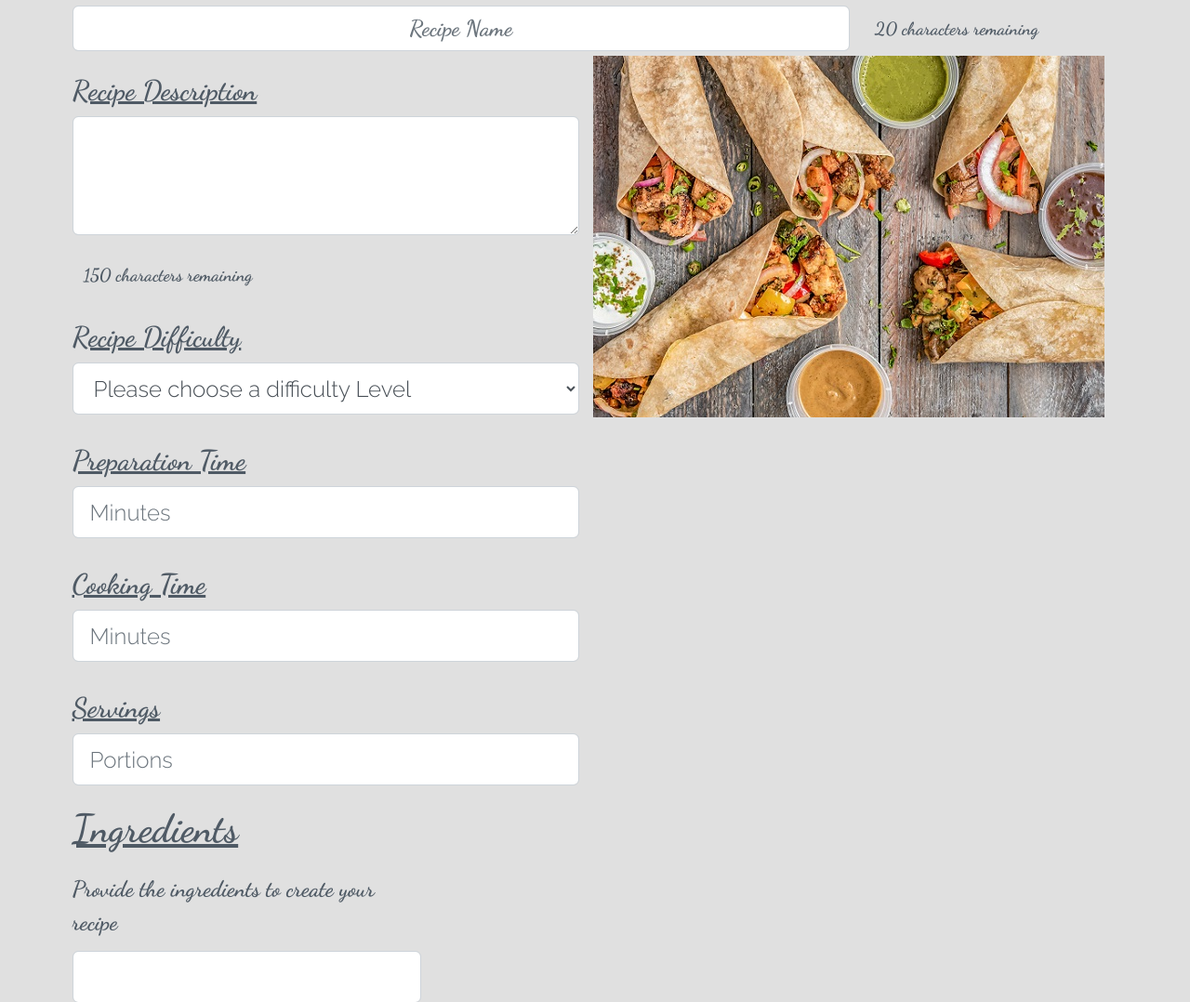
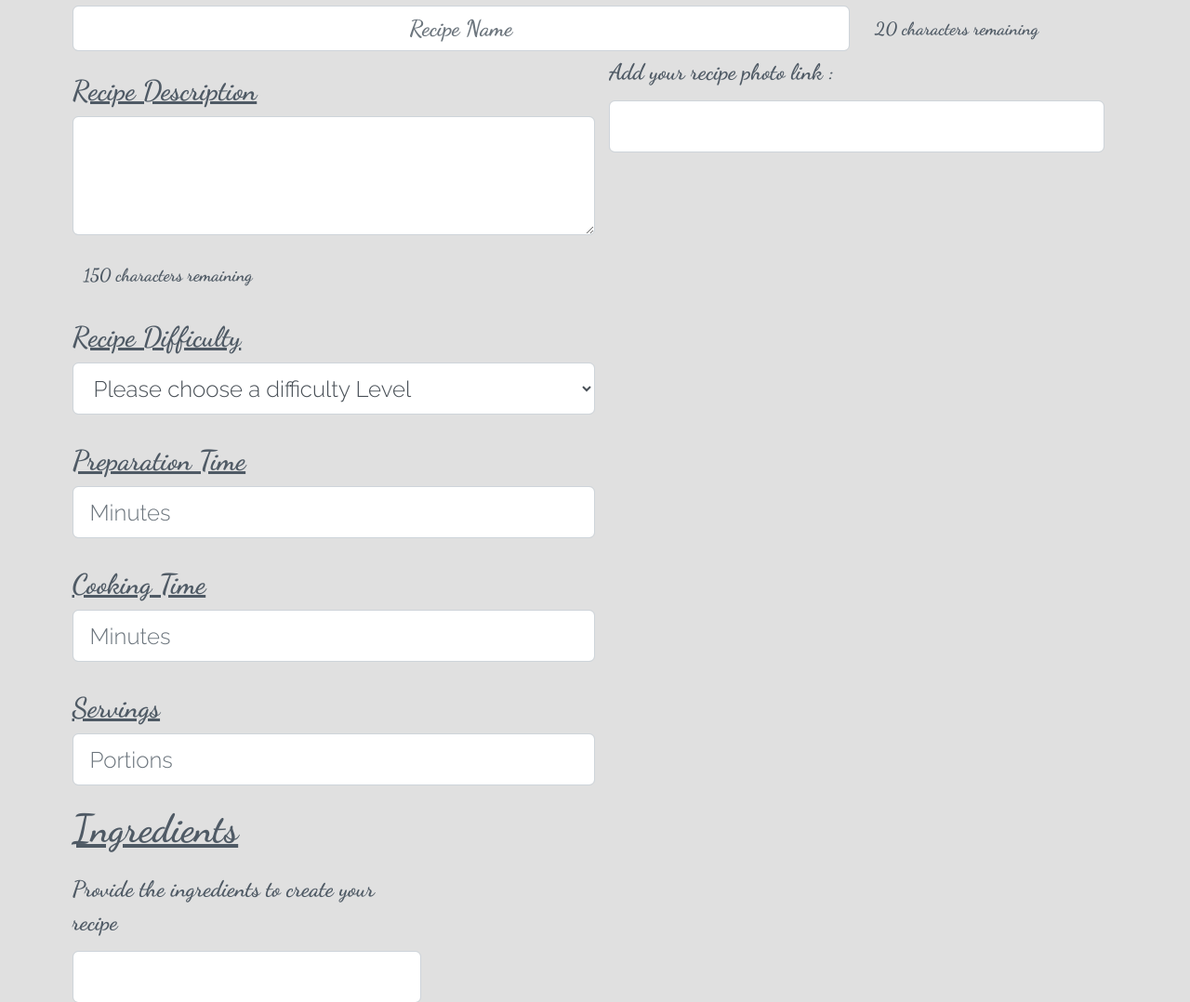
Before and after one commit to Dhracko/frankies_kitchen, a Flask app: page /add_recipe in a window 1280 px wide. Shown: the part 150-1228 px from the top of the page at 93% size. Run offline with Flask 2, Linux system fonts and the light colour scheme; some libraries are stand-ins or nearby versions.

Commit message:
Recipe image added

```diff
--- a/app.py
+++ b/app.py
@@ -51,20 +51,22 @@ def add_recipe():
     """
     if request.method == "POST":
 
-        rec = request.form
+        req = request.form
 
         name = request.form.get("recipe_name")
+        image = request.form.get("recipe_image")
         description = request.form.get("recipe_description")
         prep_time = request.form.get("preparation_time")
         cook_time = request.form.get("cooking_time")
         skill = request.form.get("skill")
         portions = request.form.get("portions")
 
-        ingredient_list = recipe_ingredients(rec)
-        steps_list = recipe_steps(rec)
+        ingredient_list = recipe_ingredients(req)
+        steps_list = recipe_steps(req)
 
         new_recipe = {
             "recipe_name": name,
+            "recipe_image": image,
             "recipe_description": description,
             "recipe_prep_time": int(prep_time),
             "recipe_cooking_time": int(cook_time),
@@ -126,22 +128,24 @@ def update_recipe(recipe_id):
         Update the recipe with $set data.
     """
     recipe = mongo.db.recipes
-    rec = request.form
+    req = request.form
 
-    name = rec["recipe_name"]
-    description = rec["recipe_description"]
-    prep_time = rec["preparation_time"]
-    cook_time = rec["cooking_time"]
-    skill = rec["skill"]
-    portions = rec["portions"]
+    name = req["recipe_name"]
+    image = req["recipe_image"]
+    description = req["recipe_description"]
+    prep_time = req["preparation_time"]
+    cook_time = req["cooking_time"]
+    skill = req["skill"]
+    portions = req["portions"]
 
-    ingredient_list = recipe_ingredients(rec)
-    steps_list = recipe_steps(rec)
+    ingredient_list = recipe_ingredients(req)
+    steps_list = recipe_steps(req)
 
     recipe.update_one({'_id': ObjectId(recipe_id)},
                       {
         "$set": {
             "recipe_name": name,
+            "recipe_image": image,
             "recipe_description": description,
             "recipe_prep_time": int(prep_time),
             "recipe_cooking_time": int(cook_time),
--- /dev/null
+++ b/env_sample.py
@@ -0,0 +1,6 @@
+"""
+The below is a sample of the env.py you would need when cloning my repository
+"""
+
+MONGO_DB = ""
+MONGO_URI = ""
--- a/static/css/style.css
+++ b/static/css/style.css
@@ -165,6 +165,11 @@ body {
   width: -webkit-fill-available;
 }
 
+.recipe-image {
+    height: 400px;
+    width: 600px;
+}
+
 /* Udate - Edit Recipe */
 .step-number {
   display: list-item;
--- a/static/js/add-recipe.js
+++ b/static/js/add-recipe.js
@@ -23,7 +23,6 @@ $(document).ready(function () {
   });
 
   /* Functions to add an extra line to the Ingredients and to the Method Steps. */
-
   $("#add_ingredient").on("click", () => {
     $("#remove_ingredient").removeAttr("disabled", "disabled");
     $("#ingredient").append(
@@ -33,15 +32,16 @@ $(document).ready(function () {
 
   $("#add_step").on("click", () => {
     $("#remove_step").removeAttr("disabled", "disabled");
-        $("#step_inputs").append('<input class="form-control my-2" type="text" name="step" pattern="^[a-zA-Z0-9]+( [a-zA-Z0-9.z\(\)\-\,]+)*$" title="Must start with an uppercase or lowercase word. Acceptable characters are hyphens, commas, periods, and brackets. Cannot start with a space." required>');
+    $("#step_inputs").append(
+      '<input class="form-control my-2" type="text" name="step" pattern="^[a-zA-Z0-9]+( [a-zA-Z0-9.z()-,]+)*$" title="Must start with an uppercase or lowercase word. Acceptable characters are hyphens, commas, periods, and brackets. Cannot start with a space." required>'
+    );
   });
 
   /* Functions to the buttons to remove ingredients and methods steps in the addrecipe.html */
-
   $("#remove_ingredient").on("click", () => {
     let ingredientLength = $("#ingredient").children("input").length;
 
-        if( ingredientLength <= 1) {
+    if (ingredientLength <= 1) {
       $("#remove_ingredient").attr("disabled", "disabled");
     } else {
       $("#ingredient input:last-child").remove();
@@ -51,11 +51,10 @@ $(document).ready(function () {
   $("#remove_step").on("click", () => {
     let stepLength = $("#step_inputs").children("input").length;
 
-        if( stepLength <= 1) {
+    if (stepLength <= 1) {
       $("#remove_step").attr("disabled", "disabled");
     } else {
       $("#step_inputs input:last-child").remove();
     }
-
   });
 });
--- a/templates/create_recipe.html
+++ b/templates/create_recipe.html
@@ -23,9 +23,10 @@
     </div>
   </div>
 
-  <!-- Recipe description -->
+  <!-- Recipe Input -->
   <div class="container-fluid">
     <div class="row">
+      <!-- Recipe Description -->
       <div class="col">
         <div class="row recipe-header">
           <label class="col-12">
@@ -112,15 +113,24 @@
           ></label>
         </div>
       </div>
+
+      <!-- Image Input -->
       <div class="col">
-        <img
-          src="{{url_for('static', filename='images/wrap.jpg')}}"
-          alt="wrap"
+        <label for="recipe_image">Add your recipe photo link : </label>
+        <input
+          class="form-control"
+          type="text"
+          id="recipe_image"
+          name="recipe_image"
+          pattern="https?://.+"
+          title="Include http://"
+          required
         />
       </div>
     </div>
-    <!-- Ingredients Input -->
+
     <div class="row">
+      <!-- Ingredients Input -->
       <div class="col-sm-4 ing-container">
         <h3 class="ing-header">Ingredients</h3>
         <div class="form-group" id="ingredient">
@@ -158,7 +168,7 @@
           </button>
         </div>
       </div>
-
+      <!-- Method Step Input -->
       <div class="col-sm-9 method-header">
         <h3 class="ing-header">Method</h3>
         <div class="form-group" id="step_inputs">
--- a/templates/initial.html
+++ b/templates/initial.html
@@ -1,6 +1,7 @@
 {% extends 'base.html' %} {% block content %}
 
 <!-- Search Bar -->
+<div class="container">
 <div class="row justify-content-center search-bar">
   <form class="col" action="{{url_for('get_search')}}" method="POST">
     <label class="col-9">Search by name
@@ -14,6 +15,7 @@
       <i class="fas fa-search"></i> Search
     </button>
   </form>
+</div>
 </div>
 <!-- Recipes Card style -->
 <div class="row">
--- a/templates/recipe.html
+++ b/templates/recipe.html
@@ -49,7 +49,7 @@
       </div>
     </div>
     <div class="col">
-      <img src="{{url_for('static', filename='images/wrap.jpg')}}" alt="wrap" />
+      <img class="recipe-image" src="{{recipe.recipe_image}}" alt="{{recipe.recipe_name}}" />
     </div>
   </div>
   <!-- Ingredients and Method Section -->
```
Also changed, not shown: templates/edit_recipe.html (+19 -4 lines). Lines whose indentation alone changed are shown as unchanged.
